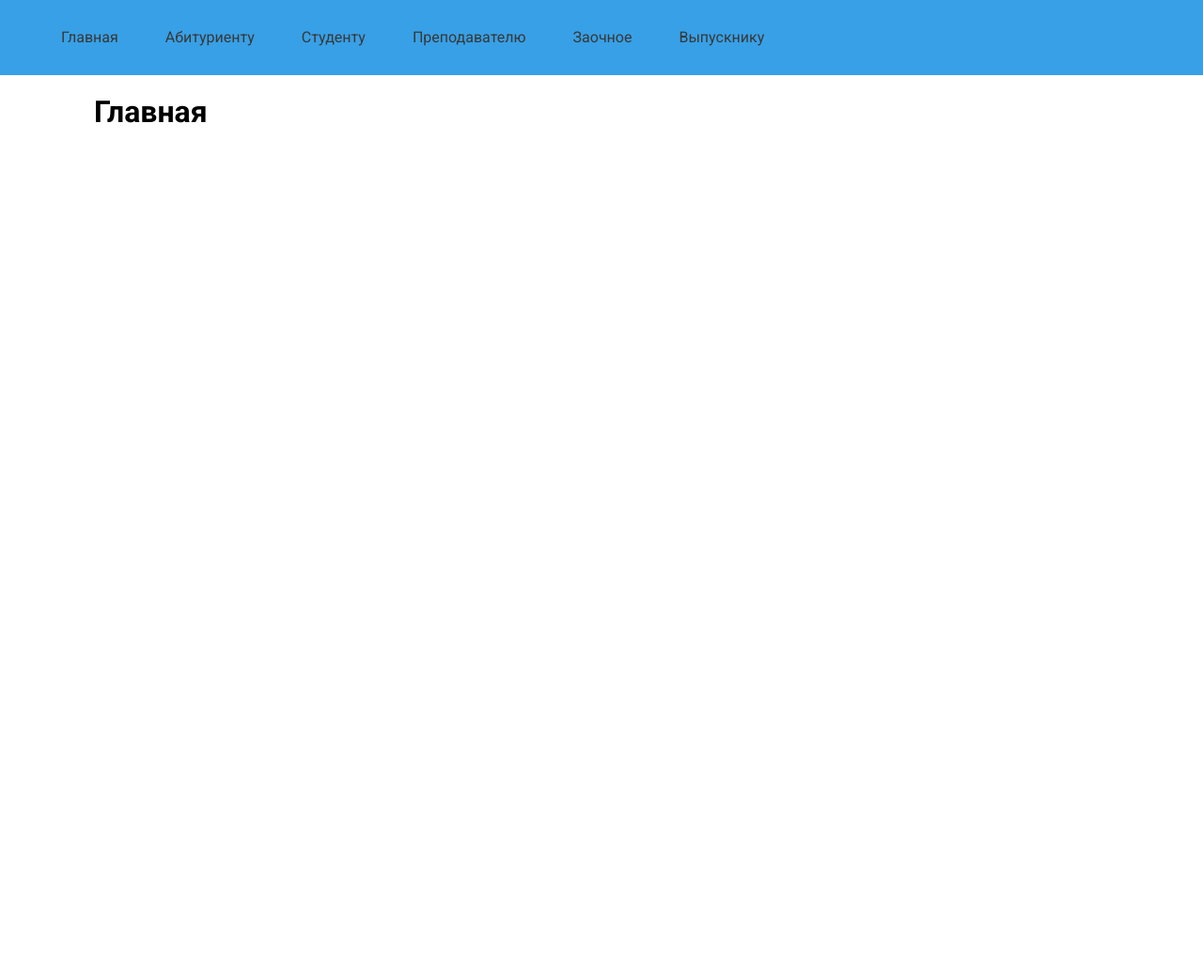
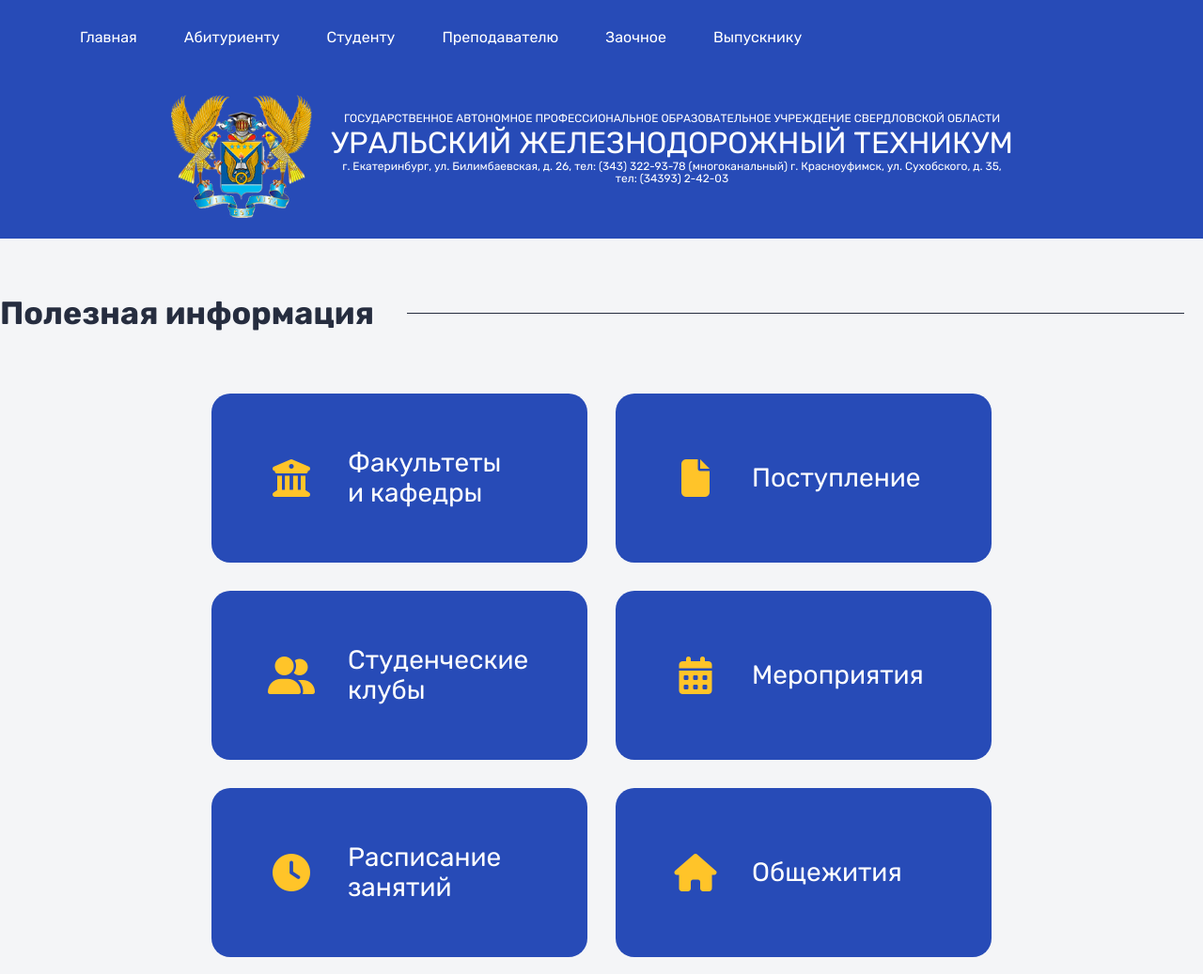
Before and after one commit to Klip5a/diplom.vika, a plain HTML site: page index.html in a window 1280 px wide. Shown: the top 1037 px of the page at 94% size. Before the commit the page ends 800 px from the top, so only its background shows below. Drawn offline with Linux system fonts and the light colour scheme.

Commit message:
add header and section helpful-information

```diff
--- a/index.html
+++ b/index.html
@@ -8,7 +8,9 @@
     <!-- Google Font Roboto -->
     <link rel="preconnect" href="https://fonts.googleapis.com" />
     <link rel="preconnect" href="https://fonts.gstatic.com" crossorigin />
-    <link href="https://fonts.googleapis.com/css2?family=Roboto:wght@400;700&display=swap" rel="stylesheet" />
+    <link href="https://fonts.googleapis.com/css2?family=Rubik:wght@400;500;700&display=swap" rel="stylesheet" />
+    <!-- Font Awesome -->
+    <script src="https://kit.fontawesome.com/3f8a0ee1c7.js" crossorigin="anonymous"></script>
     <!-- Main style css -->
     <link rel="stylesheet" href="src/style/style.css" />
     <!-- Normilize CSS -->
@@ -16,7 +18,7 @@
   </head>
   <body>
     <header class="header">
-      <nav>
+      <nav class="container">
         <ul class="menu-list">
           <li class="menu-item">
             <a class="menu-link" href="#">Главная</a>
@@ -34,12 +36,73 @@
           <li class="menu-item"><a class="menu-link" href="#">Заочное</a></li>
           <li class="menu-item"><a class="menu-link" href="#">Выпускнику</a></li>
         </ul>
+        <div class="logo">
+          <img src="./src/img/logo_urgt_top_resize.png" alt="" />
+          <div class="logo-text">
+            <span class="title">ГОСУДАРСТВЕННОЕ АВТОНОМНОЕ ПРОФЕССИОНАЛЬНОЕ ОБРАЗОВАТЕЛЬНОЕ УЧРЕЖДЕНИЕ СВЕРДЛОВСКОЙ ОБЛАСТИ</span>
+            <span class="title-2">УРАЛЬСКИЙ ЖЕЛЕЗНОДОРОЖНЫЙ ТЕХНИКУМ</span>
+            <span class="contact"
+              >г. Екатеринбург, ул. Билимбаевская, д. 26, тел: (343) 322-93-78 (многоканальный) г. Красноуфимск, ул. Сухобского, д. 35, тел: (34393)
+              2-42-03</span
+            >
+          </div>
+        </div>
       </nav>
     </header>
 
-    <section>
+    <section class="helpful-information section-wrapper">
       <div class="container">
-        <h1>Главная</h1>
+        <div class="section-wrapper__title">
+          <h2>Полезная информация</h2>
+          <div class="line"></div>
+        </div>
+        <div class="helpful-information__block">
+          <a class="helpful-information__item" href="#">
+            <span class="icon">
+              <i class="fa-solid fa-building-columns"></i>
+            </span>
+            <h3>Факультеты и кафедры</h3>
+          </a>
+          <a class="helpful-information__item" href="#">
+            <span class="icon">
+              <i class="fa-solid fa-file"></i>
+            </span>
+            <h3>Поступление</h3>
+          </a>
+          <a class="helpful-information__item" href="#">
+            <span class="icon">
+              <i class="fa-solid fa-user-group"></i>
+            </span>
+            <h3>Студенческие клубы</h3>
+          </a>
+          <a class="helpful-information__item" href="#">
+            <span class="icon">
+              <i class="fa-solid fa-calendar-days"></i>
+            </span>
+            <h3>Мероприятия</h3>
+          </a>
+          <a class="helpful-information__item" href="#">
+            <span class="icon">
+              <i class="fa-solid fa-clock"></i>
+            </span>
+            <h3>Расписание занятий</h3>
+          </a>
+          <a class="helpful-information__item" href="#">
+            <span class="icon">
+              <i class="fa-solid fa-house"></i>
+            </span>
+            <h3>Общежития</h3>
+          </a>
+        </div>
+      </div>
+    </section>
+
+    <section class="section-wrapper">
+      <div class="container">
+        <div class="section-wrapper__title">
+          <h2>Новости и события</h2>
+          <div class="line"></div>
+        </div>
       </div>
     </section>
 
--- a/src/style/header.css
+++ b/src/style/header.css
@@ -1,6 +1,11 @@
 .header {
   display: flex;
-  background-color: #38a0e6;
+  background-color: var(--main-color);
+}
+.header .container {
+  width: 1300px;
+  margin: 0 auto;
+  padding: 0 20px;
 }
 .menu-list {
   margin: 0;
@@ -19,7 +24,7 @@
 }
 .menu-link {
   text-decoration: none;
-  color: #383838;
+  color: #fff;
 }
 .menu-item:hover .menu-link {
   color: #000;
@@ -53,3 +58,32 @@
 .menu-item:hover .dropdown-menu {
   visibility: visible;
 }
+
+.logo {
+  display: flex;
+  margin: 20px 0;
+  justify-content: center;
+}
+
+.logo img {
+  width: 150px;
+}
+.logo .logo-text {
+  padding: 20px;
+  color: #fff;
+  width: 726px;
+}
+.logo .logo-text span {
+  display: block;
+  text-align: center;
+}
+.logo .logo-text .title {
+  font-size: 12px;
+}
+
+.logo .logo-text .title-2 {
+  font-size: 32px;
+}
+.logo .logo-text .contact {
+  font-size: 12px;
+}
--- /dev/null
+++ b/src/style/section.css
@@ -0,0 +1,59 @@
+.section-wrapper {
+  margin-top: 60px;
+}
+.section-wrapper .section-wrapper__title {
+  display: flex;
+  align-items: center;
+}
+.section-wrapper .section-wrapper__title h2 {
+  word-break: break-all;
+  height: 40px;
+  width: 50%;
+  font-size: 34px;
+  margin: 0;
+  color: var(--text-color);
+}
+
+.section-wrapper .section-wrapper__title .line {
+  height: 1px;
+  width: 100%;
+  background-color: var(--text-color);
+  margin: 0 20px;
+}
+
+.section-wrapper .helpful-information__block {
+  display: flex;
+  flex-direction: row;
+  flex-wrap: wrap;
+  justify-content: center;
+  margin-top: 50px;
+}
+
+.section-wrapper .helpful-information__block .helpful-information__item {
+  background-color: var(--main-color);
+  width: 400px;
+  height: 180px;
+  color: #fff;
+  margin: 15px;
+  border-radius: 20px;
+  display: flex;
+  align-items: center;
+  text-decoration: none;
+}
+.section-wrapper .helpful-information__block .helpful-information__item .icon {
+  color: var(--second-color);
+  font-size: 40px;
+  margin-left: 60px;
+  width: 50px;
+  height: 50px;
+  display: flex;
+  align-items: center;
+  text-align: center;
+  justify-content: center;
+}
+.section-wrapper .helpful-information__block .helpful-information__item h3 {
+  margin: 0 0 0 35px;
+  width: 185px;
+  font-weight: 400;
+  font-size: 28px;
+}
--- a/src/style/style.css
+++ b/src/style/style.css
@@ -1,10 +1,18 @@
 @import url(./header.css);
+@import url(./section.css);
+
+:root {
+  --main-color: #274bb7;
+  --second-color: #ffc429;
+  --text-color: #262d3f;
+}
 
 body {
-  font-family: "Roboto", sans-serif;
+  font-family: "Rubik", sans-serif;
+  background-color: #f4f5f7;
 }
 
 .container {
-  max-width: 1080px;
+  max-width: 1300px;
   margin: 0 auto;
 }
```
Also changed, not shown: src/img/logo_urgt_top_resize.png (added).
